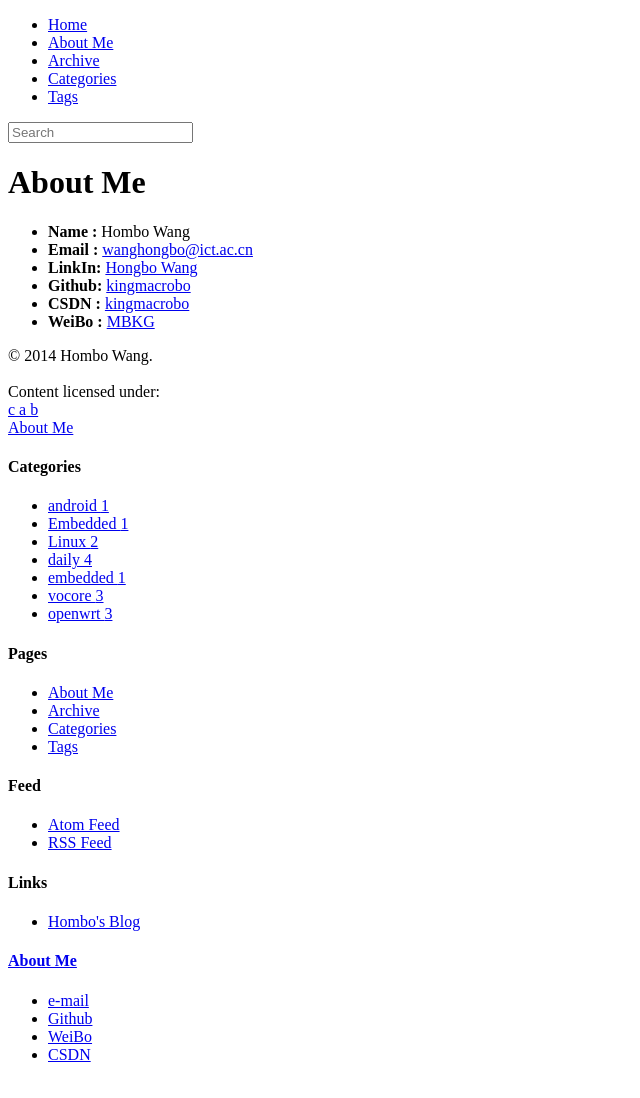
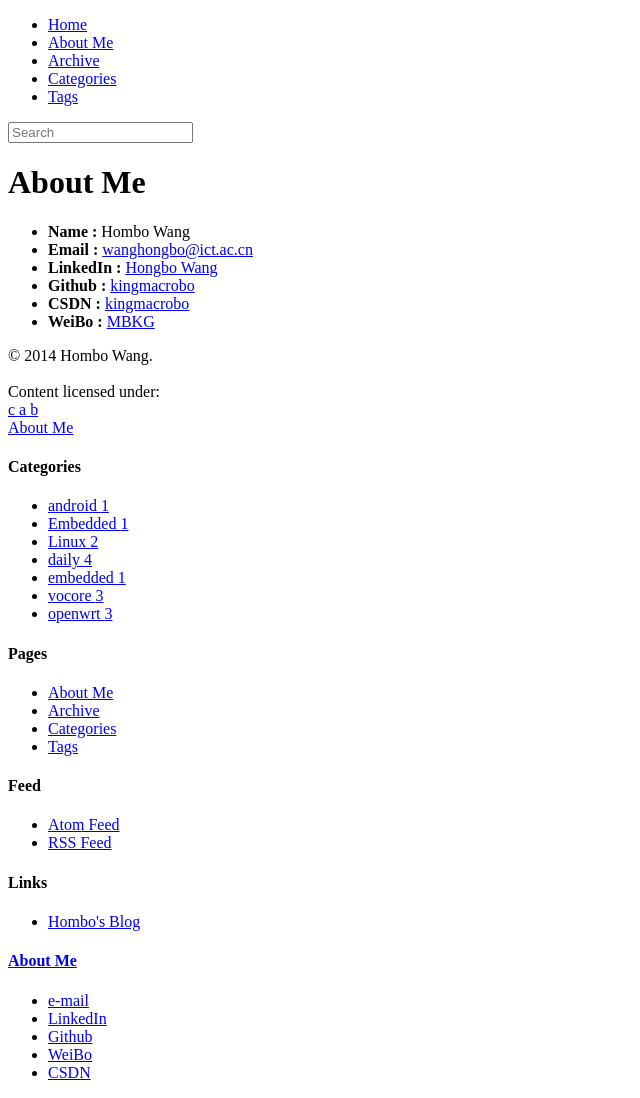
Before and after one commit to kingmacrobo/kingmacrobo.github.com, a Jekyll site: the page built from about.md, in a window 1280 px wide. Shown: the whole page, without its empty margins (0-640 px from the left). Built offline with Jekyll 4.4.1, drawn with Linux system fonts in a browser that asks for light colours; nearby versions of some CDN libraries; library files that are not in the unit come from our copies.

Commit message:
update config

```diff
--- a/_config.yml
+++ b/_config.yml
@@ -9,7 +9,7 @@ markdown: kramdown
 
 # The title and tagline is showed on homepage
 #
-title :  Simpleyyt
+title :  Hombo
 tagline: Hombo's Blog
 
 # Information about author
@@ -20,10 +20,11 @@ author :
 # Information for contacts showed at on the footer
 #
 contact :
-  e-mail : mailto:wanghongbo@ict.ac.cn
-  Github : https://github.com/kingmacrobo
-  WeiBo : http://www.weibo.com/mbkg
-  CSDN : http://blog.csdn.net/u013101828
+  e-mail  : mailto:wanghongbo@ict.ac.cn
+  LinkedIn: http://cn.linkedin.com/pub/hongbo-wang/70/4b0/921/
+  Github  : https://github.com/kingmacrobo
+  WeiBo   : http://www.weibo.com/mbkg
+  CSDN    : http://blog.csdn.net/u013101828
 
 # Links showed on the footer
 #
--- a/about.md
+++ b/about.md
@@ -4,9 +4,9 @@ title: About Me
 header: About Me
 group: navigation
 ---
- * **Name  :** Hombo Wang
- * **Email :** [wanghongbo@ict.ac.cn](mailto:wanghongbo@ict.ac.cn)
- * **LinkIn:** [Hongbo Wang](http://cn.linkedin.com/pub/hongbo-wang/70/4b0/921/)
- * **Github:** [kingmacrobo](https://github.com/kingmacrobo)
- * **CSDN  :** [kingmacrobo](http://blog.csdn.net/u013101828)
- * **WeiBo :** [MBKG](http://www.weibo.com/mbkg)
+ * **Name     :** Hombo Wang
+ * **Email    :** [wanghongbo@ict.ac.cn](mailto:wanghongbo@ict.ac.cn)
+ * **LinkedIn :** [Hongbo Wang](http://cn.linkedin.com/pub/hongbo-wang/70/4b0/921/)
+ * **Github   :** [kingmacrobo](https://github.com/kingmacrobo)
+ * **CSDN     :** [kingmacrobo](http://blog.csdn.net/u013101828)
+ * **WeiBo    :** [MBKG](http://www.weibo.com/mbkg)
```
Also changed, not shown: 3 other files.
